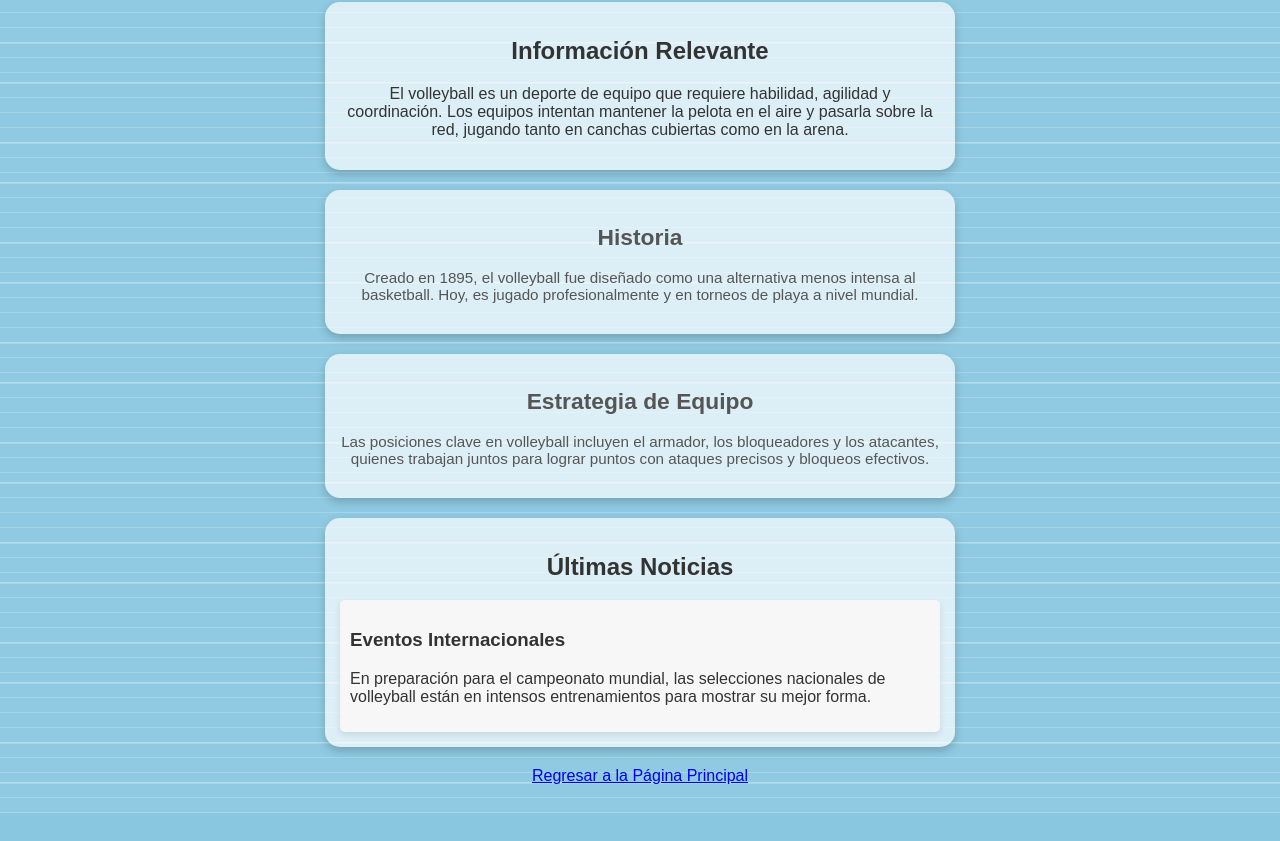
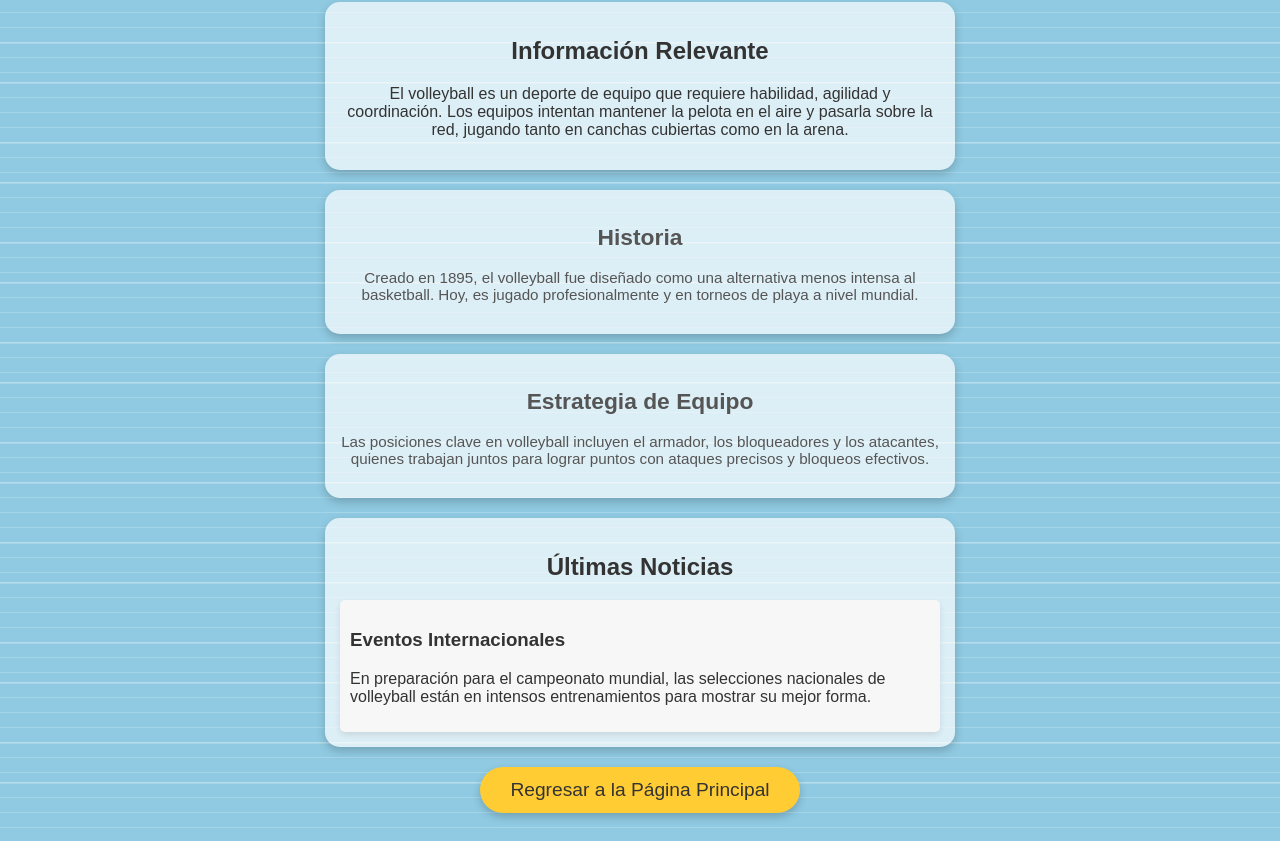
Before and after one commit to Nurarito/Proyecto, a plain HTML site: page docs/Voleyball.html in a window 1280 px wide. Shown: the part 118-959 px from the top of the page. Before the commit the page ends 931 px from the top, so only its background shows below. Drawn offline with Linux system fonts and the light colour scheme.

Commit message:
git push

```diff
--- a/docs/Voleyball.html
+++ b/docs/Voleyball.html
@@ -107,7 +107,7 @@
     </div>
 
     <!-- Botón para regresar a la página principal desde Volleyball -->
-    <a href="index.html" class="btn-football">Regresar a la Página Principal</a>
+    <a href="index.html" class="btn-volleyball">Regresar a la Página Principal</a>
 
     <script>
         // Función para añadir la clase 'visible' cuando el recuadro está en vista
```
